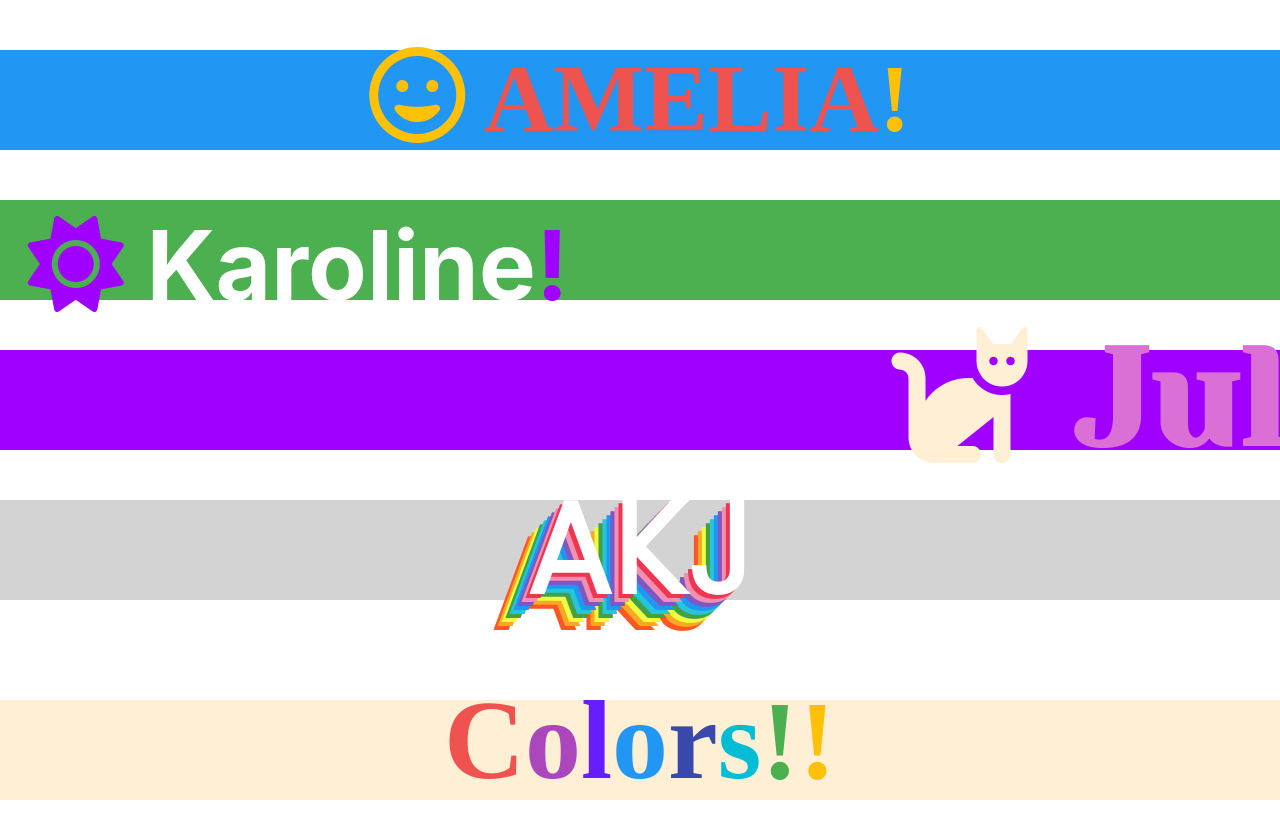
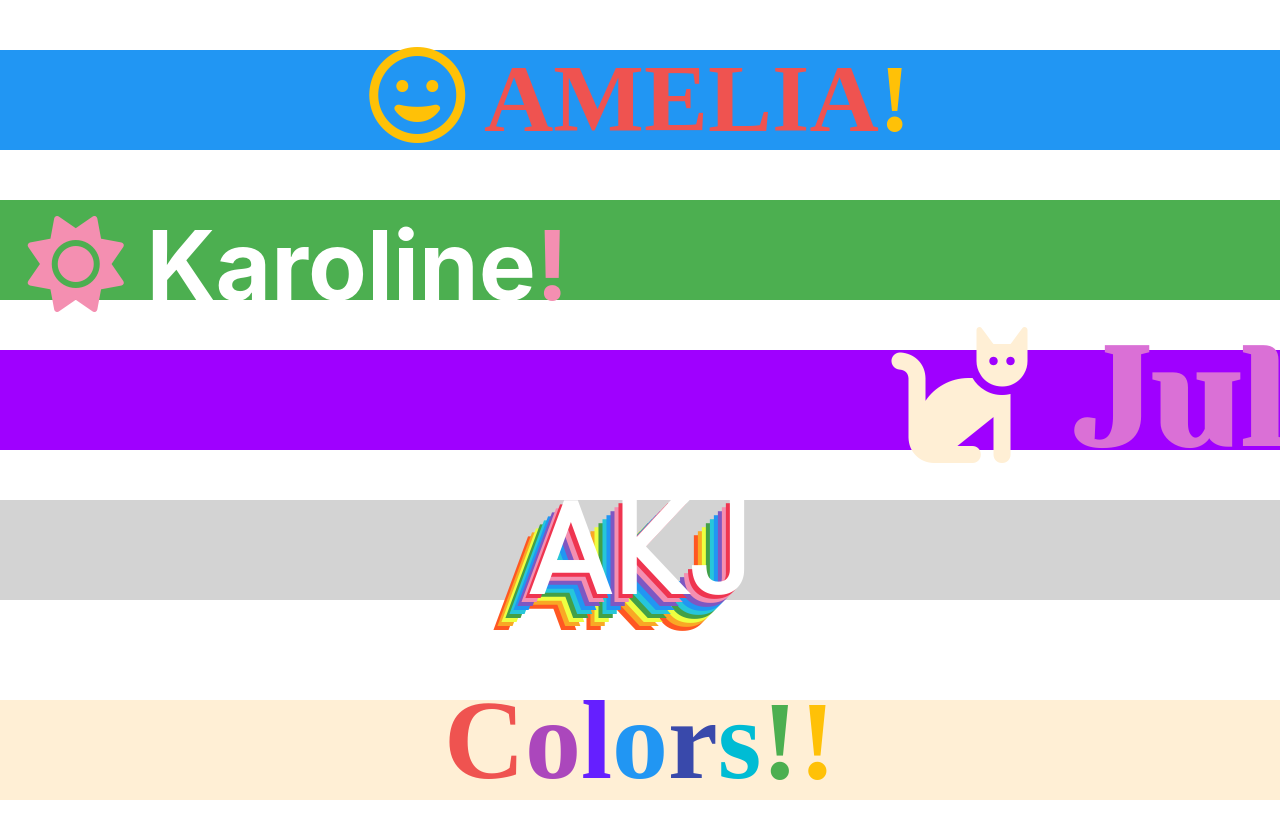
Before and after one commit to katarzyna-kw/css-animation-fun, a React (Create React App) app: page / in a window 1280 px wide. Shown: the top 838 px of the page. Built offline with nearby package versions, Linux system fonts and the light colour scheme; a web font is replaced by a local one.

Commit message:
.Karoline h1 span color change

```diff
--- a/src/components/Karoline.css
+++ b/src/components/Karoline.css
@@ -20,7 +20,7 @@
   }
 
   .Karoline h1 span {
-      color: #9F00FF;
+      color: #f48fb1;
   }
 
 
```
